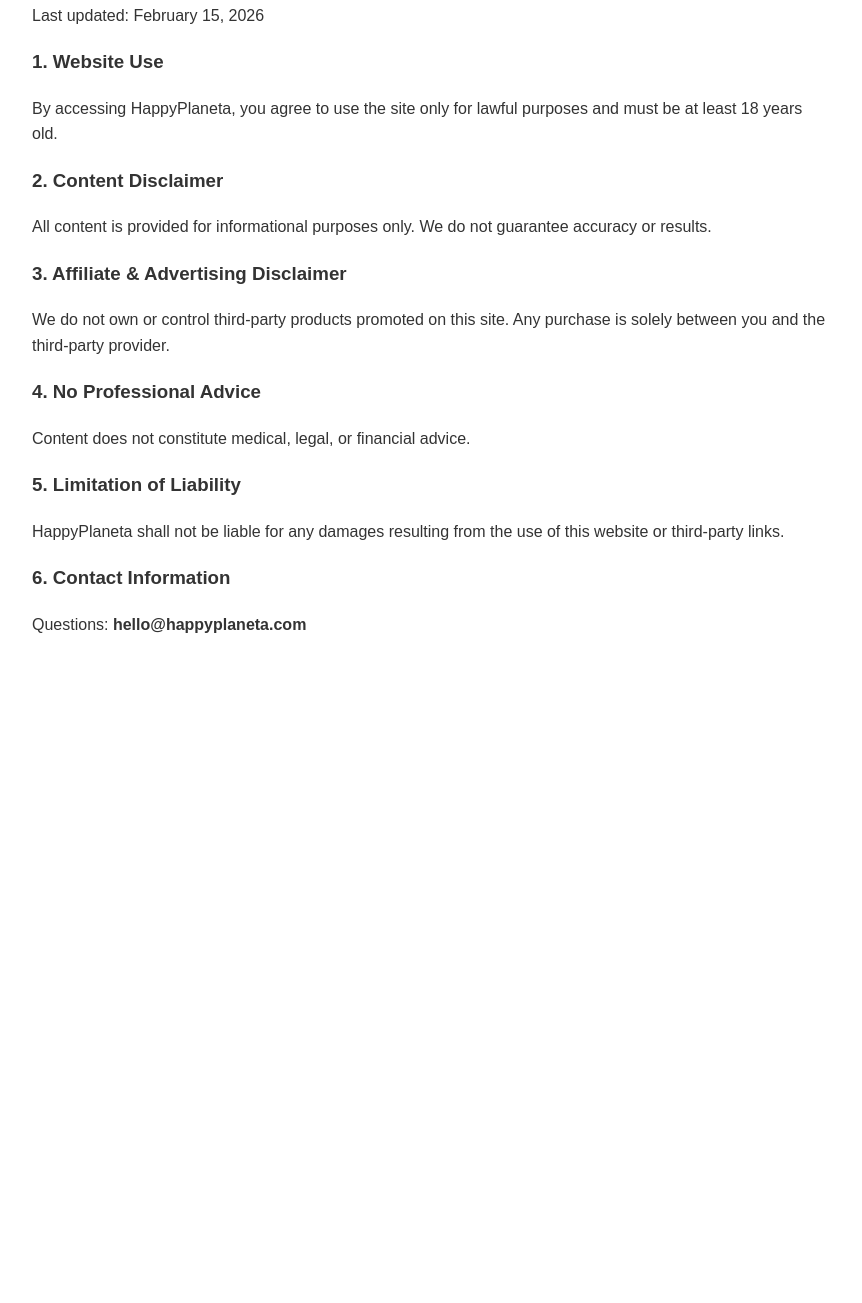
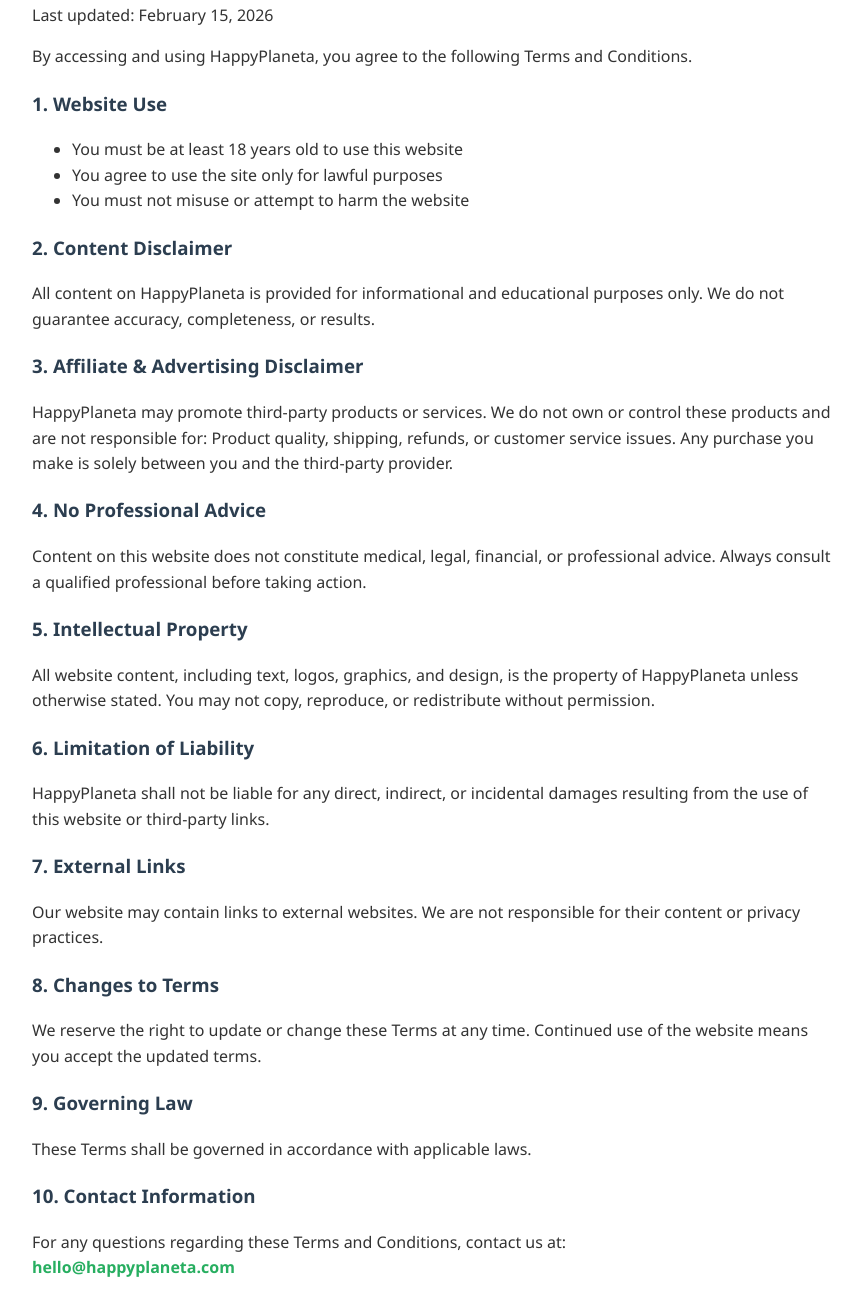
Before and after one commit to successdigest07-stack/Testing-landing-page, a plain HTML site: page terms.html in a window 1280 px wide. Shown: the part 177-1480 px from the top of the page, without its empty margins (208-1070 px from the left). Before the commit the page ends 890 px from the top, so only its background shows below. Drawn offline with Linux system fonts and the light colour scheme.

Commit message:
Revise terms and conditions for better clarity
Updated terms and conditions for clarity and completeness.

```diff
--- a/terms.html
+++ b/terms.html
@@ -2,33 +2,54 @@
 <html lang="en">
 <head>
     <meta charset="UTF-8">
+    <meta name="viewport" content="width=device-width, initial-scale=1.0">
     <title>Terms and Conditions - HappyPlaneta</title>
     <style>
-        body { font-family: sans-serif; line-height: 1.6; max-width: 800px; margin: 40px auto; padding: 20px; color: #333; }
-        a { color: #007bff; text-decoration: none; }
+        body { font-family: 'Segoe UI', sans-serif; line-height: 1.6; max-width: 800px; margin: 40px auto; padding: 20px; color: #333; }
+        a { color: #27ae60; text-decoration: none; font-weight: bold; }
+        a:hover { text-decoration: underline; }
+        h1, h3 { color: #2c3e50; }
     </style>
 </head>
 <body>
     <a href="index.html">← Back to Home</a>
     <h1>Terms and Conditions</h1>
     <p>Last updated: February 15, 2026</p>
+    <p>By accessing and using HappyPlaneta, you agree to the following Terms and Conditions.</p>
 
     <h3>1. Website Use</h3>
-    <p>By accessing HappyPlaneta, you agree to use the site only for lawful purposes and must be at least 18 years old.</p>
+    <ul>
+        <li>You must be at least 18 years old to use this website</li>
+        <li>You agree to use the site only for lawful purposes</li>
+        <li>You must not misuse or attempt to harm the website</li>
+    </ul>
 
     <h3>2. Content Disclaimer</h3>
-    <p>All content is provided for informational purposes only. We do not guarantee accuracy or results.</p>
+    <p>All content on HappyPlaneta is provided for informational and educational purposes only. We do not guarantee accuracy, completeness, or results.</p>
 
     <h3>3. Affiliate & Advertising Disclaimer</h3>
-    <p>We do not own or control third-party products promoted on this site. Any purchase is solely between you and the third-party provider.</p>
+    <p>HappyPlaneta may promote third-party products or services. We do not own or control these products and are not responsible for: Product quality, shipping, refunds, or customer service issues. Any purchase you make is solely between you and the third-party provider.</p>
 
     <h3>4. No Professional Advice</h3>
-    <p>Content does not constitute medical, legal, or financial advice.</p>
+    <p>Content on this website does not constitute medical, legal, financial, or professional advice. Always consult a qualified professional before taking action.</p>
 
-    <h3>5. Limitation of Liability</h3>
-    <p>HappyPlaneta shall not be liable for any damages resulting from the use of this website or third-party links.</p>
+    <h3>5. Intellectual Property</h3>
+    <p>All website content, including text, logos, graphics, and design, is the property of HappyPlaneta unless otherwise stated. You may not copy, reproduce, or redistribute without permission.</p>
 
-    <h3>6. Contact Information</h3>
-    <p>Questions: <strong>hello@happyplaneta.com</strong></p>
+    <h3>6. Limitation of Liability</h3>
+    <p>HappyPlaneta shall not be liable for any direct, indirect, or incidental damages resulting from the use of this website or third-party links.</p>
+
+    <h3>7. External Links</h3>
+    <p>Our website may contain links to external websites. We are not responsible for their content or privacy practices.</p>
+
+    <h3>8. Changes to Terms</h3>
+    <p>We reserve the right to update or change these Terms at any time. Continued use of the website means you accept the updated terms.</p>
+
+    <h3>9. Governing Law</h3>
+    <p>These Terms shall be governed in accordance with applicable laws.</p>
+
+    <h3>10. Contact Information</h3>
+    <p>For any questions regarding these Terms and Conditions, contact us at:<br>
+    <strong><a href="mailto:hello@happyplaneta.com">hello@happyplaneta.com</a></strong></p>
 </body>
 </html>
```
